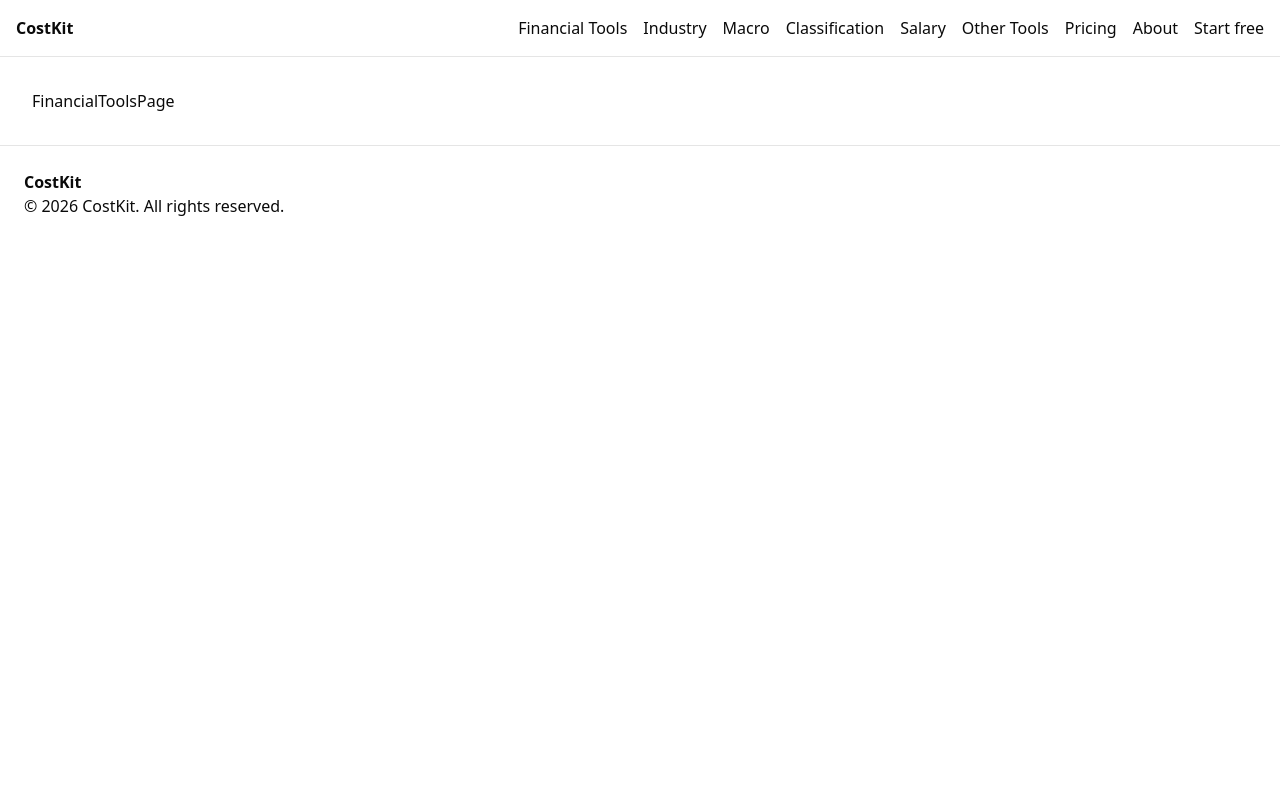
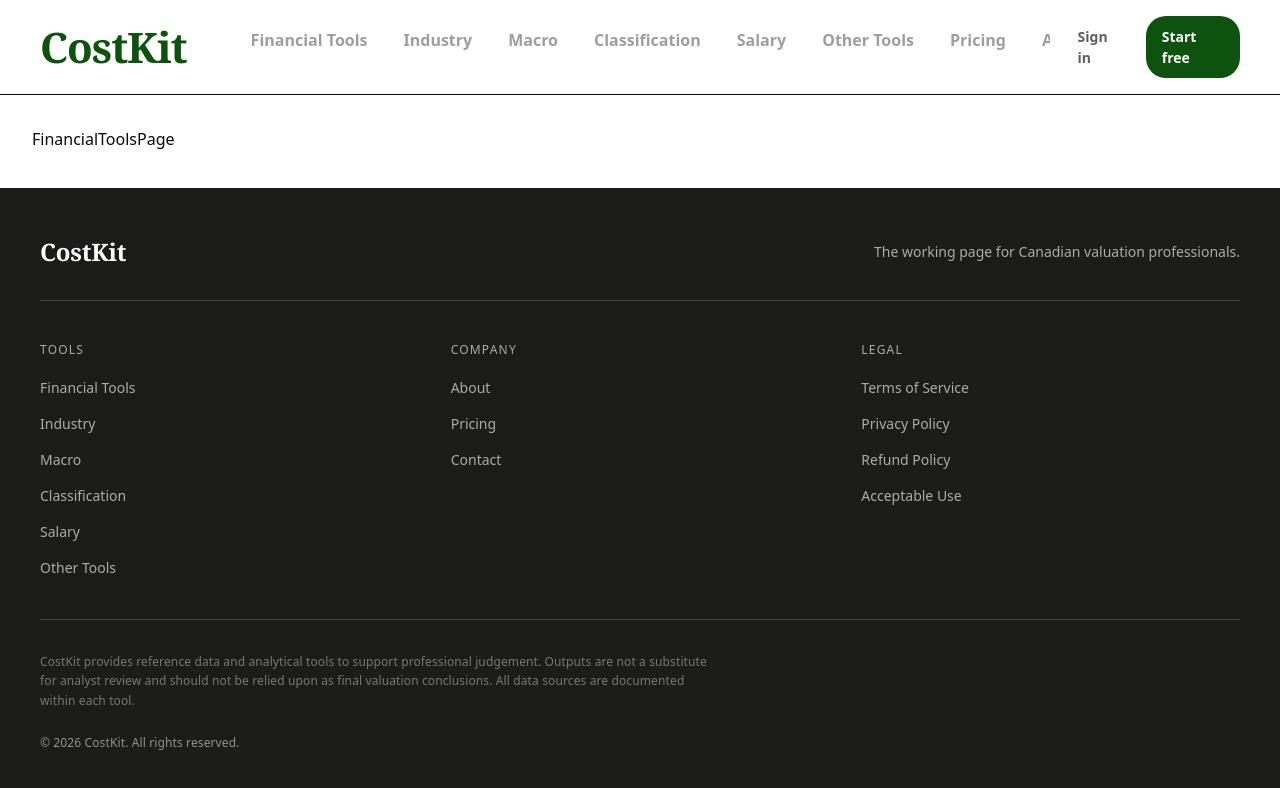
Before and after one commit to gkApply/costkit-final, a React (Vite) app: page / in a window 1280 px wide. Shown: the top 788 px of the page. Built offline with nearby package versions, Linux system fonts and the light colour scheme.

Commit message:
feat(layout): build navbar, footer, publiclayout

```diff
--- a/src/App.tsx
+++ b/src/App.tsx
@@ -1,7 +1,7 @@
 import { BrowserRouter, Route, Routes } from 'react-router-dom'
 import { AppLayout } from '@/components/layout/AppLayout'
 import { AuthLayout } from '@/components/layout/AuthLayout'
-import { PublicLayout } from '@/components/layout/PublicLayout'
+import PublicLayout from '@/components/layout/PublicLayout'
 import { ScrollToTop } from '@/components/layout/ScrollToTop'
 import AboutPage from '@/pages/AboutPage'
 import AcceptableUsePage from '@/pages/AcceptableUsePage'
--- a/src/components/layout/Footer.tsx
+++ b/src/components/layout/Footer.tsx
@@ -1,13 +1,79 @@
-import { site } from '@/config/site'
+import { Link } from 'react-router-dom'
 import { content } from '@/config/content'
 
-export function Footer() {
+function Footer() {
+  const isInternalHref = (href: string) => href.startsWith('/')
+
   return (
-    <footer className="border-t">
-      <div className="mx-auto max-w-7xl p-6">
-        <p className="font-semibold">{site.name}</p>
-        <p>{content.footer.copyright}</p>
+    <footer className="bg-neutral-950 text-white">
+      <div className="mx-auto max-w-[1380px] px-4 py-12 sm:px-6 lg:px-10">
+        <div className="flex flex-wrap items-center justify-between gap-4 border-b border-neutral-800 pb-8">
+          <p
+            className="font-display text-2xl font-semibold"
+            style={{ color: 'var(--color-brand-400)' }}
+          >
+            CostKit
+          </p>
+          <p className="text-sm text-neutral-400">{content.footer.tagline}</p>
+        </div>
+
+        <div className="mt-10 grid gap-8 sm:grid-cols-2 lg:grid-cols-3">
+          {content.footer.columns.map((column) => (
+            <div key={column.heading}>
+              <h3 className="mb-4 text-xs tracking-widest text-neutral-400 uppercase">
+                {column.heading}
+              </h3>
+              <ul className="space-y-3">
+                {column.links.map((link) => (
+                  <li key={link.href}>
+                    {isInternalHref(link.href) ? (
+                      <Link
+                        to={link.href}
+                        className="text-sm text-neutral-400 transition-colors hover:text-white"
+                      >
+                        {link.label}
+                      </Link>
+                    ) : (
+                      <a
+                        href={link.href}
+                        className="text-sm text-neutral-400 transition-colors hover:text-white"
+                      >
+                        {link.label}
+                      </a>
+                    )}
+                  </li>
+                ))}
+              </ul>
+            </div>
+          ))}
+        </div>
+
+        <div className="mt-10 border-t border-neutral-800 pt-8">
+          <p className="max-w-2xl text-xs leading-relaxed text-neutral-600">
+            {content.footer.disclaimer}
+          </p>
+        </div>
+
+        <div className="mt-6 flex flex-wrap items-center justify-between gap-4">
+          <p className="text-xs text-neutral-500">{content.footer.copyright}</p>
+          <div className="flex items-center gap-4">
+            {content.footer.social
+              .filter((item) => item.href.trim() !== '')
+              .map((item) => (
+                <a
+                  key={item.platform}
+                  href={item.href}
+                  className="text-xs text-neutral-500 transition-colors hover:text-white"
+                >
+                  {item.platform}
+                </a>
+              ))}
+          </div>
+        </div>
       </div>
     </footer>
   )
 }
+
+export { Footer }
+export default Footer
--- a/src/components/layout/Navbar.tsx
+++ b/src/components/layout/Navbar.tsx
@@ -1,21 +1,69 @@
+import { Link, useLocation } from 'react-router-dom'
 import { site } from '@/config/site'
 
-export function Navbar() {
+function Navbar() {
+  const { pathname } = useLocation()
+
   return (
-    <header className="border-b">
-      <nav className="mx-auto flex max-w-7xl items-center justify-between p-4">
-        <a href="/" className="font-semibold">
-          {site.name}
-        </a>
-        <div className="flex flex-wrap gap-4">
-          {site.nav.links.map((link) => (
-            <a key={link.href} href={link.href}>
-              {link.label}
-            </a>
-          ))}
-          <a href={site.nav.cta.href}>{site.nav.cta.label}</a>
+    <header
+      className="sticky top-0 z-20 border-b"
+      style={{
+        backgroundColor: 'color-mix(in oklab, var(--color-neutral-50) 88%, transparent)',
+        backdropFilter: 'blur(18px)',
+        borderColor: 'color-mix(in oklab, var(--color-brand-200) 28%, transparent)',
+      }}
+    >
+      <div className="mx-auto flex max-w-[1380px] items-center justify-between gap-4 px-4 py-4 sm:px-6 lg:px-10">
+        <div className="flex min-w-0 w-full items-center gap-6 lg:w-auto lg:gap-16">
+          <Link
+            to="/financial-tools"
+            className="font-display text-4xl font-semibold whitespace-nowrap lg:text-[42px]"
+            style={{ color: 'var(--color-brand-500)' }}
+          >
+            CostKit
+          </Link>
+
+          <nav className="flex min-w-0 flex-1 items-center gap-5 overflow-x-auto pb-1 sm:gap-6 lg:gap-9">
+            {site.nav.links.map((item) => {
+              const isActive =
+                pathname === item.href ||
+                (item.href !== '/' && pathname.startsWith(`${item.href}/`))
+
+              return (
+                <Link
+                  key={item.href}
+                  to={item.href}
+                  className={`border-b-2 pb-2 text-[16px] font-semibold whitespace-nowrap transition-all ${
+                    isActive
+                      ? 'border-brand-500 text-brand-500'
+                      : 'border-transparent text-neutral-700 opacity-60 hover:opacity-100'
+                  }`}
+                >
+                  {item.label}
+                </Link>
+              )
+            })}
+          </nav>
         </div>
-      </nav>
+
+        <div className="flex items-center gap-2 sm:gap-3">
+          <Link
+            to={site.nav.login.href}
+            className="px-3 py-2 text-sm font-semibold text-neutral-700 transition-colors hover:text-neutral-900"
+          >
+            {site.nav.login.label}
+          </Link>
+          <Link
+            to={site.nav.cta.href}
+            className="rounded-xl bg-brand-500 px-4 py-2.5 text-sm font-semibold text-white transition-colors hover:bg-brand-600"
+          >
+            {site.nav.cta.label}
+          </Link>
+        </div>
+      </div>
     </header>
   )
 }
+
+export { Navbar }
+export default Navbar
--- a/src/components/layout/PublicLayout.tsx
+++ b/src/components/layout/PublicLayout.tsx
@@ -1,12 +1,12 @@
 import { Outlet } from 'react-router-dom'
-import { Footer } from '@/components/layout/Footer'
-import { Navbar } from '@/components/layout/Navbar'
+import Footer from '@/components/layout/Footer'
+import Navbar from '@/components/layout/Navbar'
 
-export function PublicLayout() {
+export default function PublicLayout() {
   return (
-    <div className="min-h-screen">
+    <div className="min-h-screen flex flex-col">
       <Navbar />
-      <main>
+      <main className="flex-1">
         <Outlet />
       </main>
       <Footer />
```
